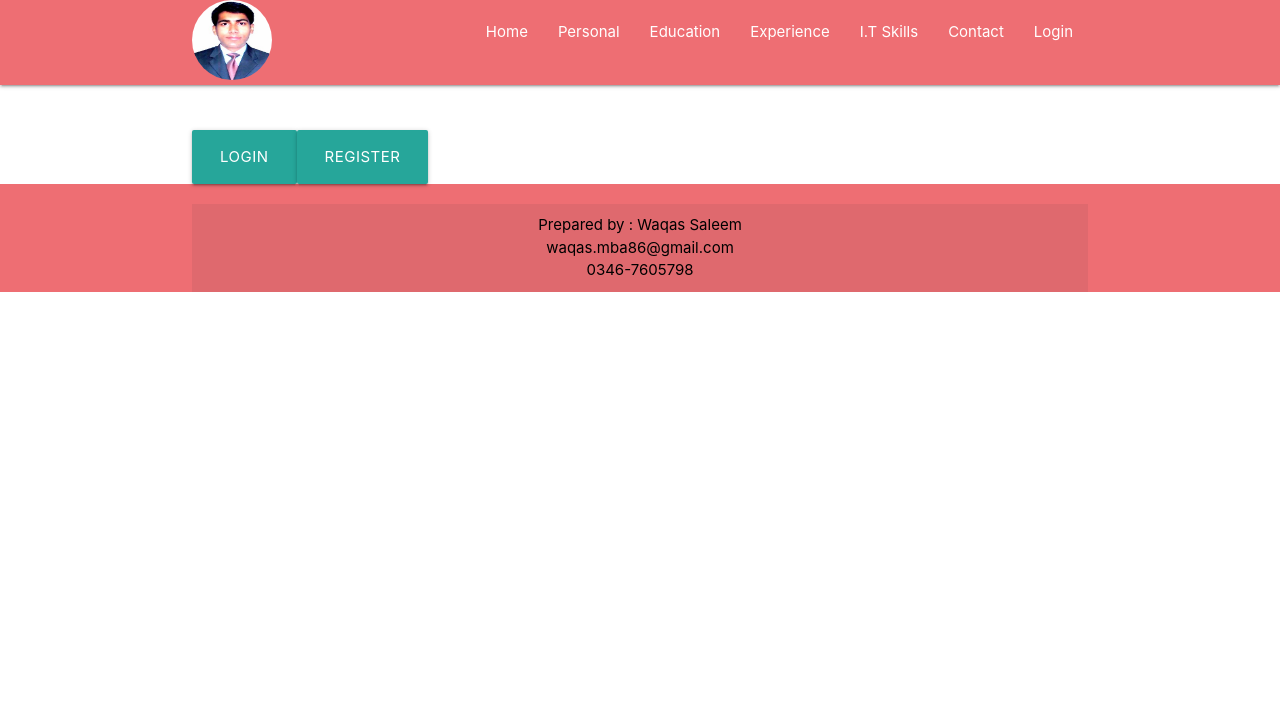
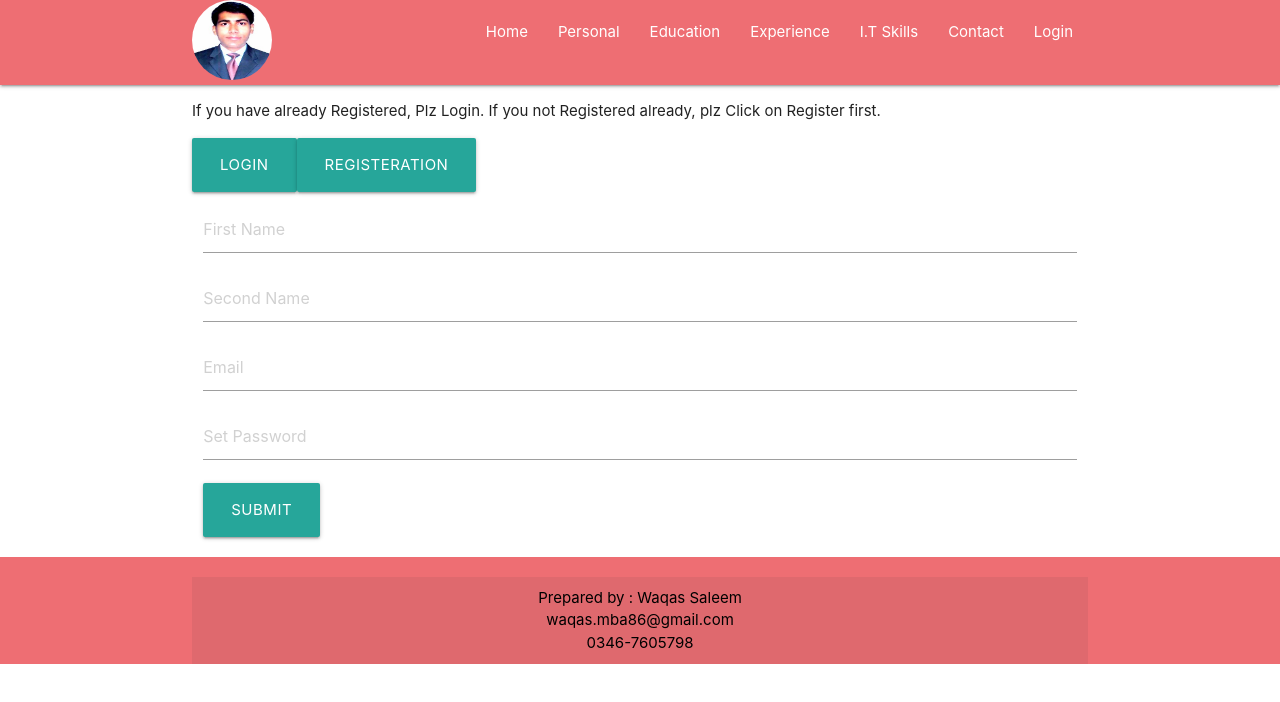
Before and after one commit to waqas3467605798/my_profile, a React (Create React App) app: page /Login in a window 1280 px wide. Shown: the top 702 px of the page. Built offline with nearby package versions, Linux system fonts and the light colour scheme; no server answers.

Commit message:
setting of login page

```diff
--- a/src/App.css
+++ b/src/App.css
@@ -15,3 +15,11 @@
 .btn{
     width:200px;
 }
+
+.loginChange{
+    visibility: hidden;
+}
+
+.display{
+    display: none;
+}
--- a/src/component/Footer.js
+++ b/src/component/Footer.js
@@ -16,9 +16,9 @@ constructor(){
     render() {
         return (
 
-                <footer class="page-footer">
-                <div class="footer-copyright container">
-                    <div class="container center black-text">
+                <footer className="page-footer">
+                <div className="footer-copyright container">
+                    <div className="container center black-text">
                     Prepared by : Waqas Saleem  <br/> waqas.mba86@gmail.com <br/> 0346-7605798
                  {/*   <span class="grey-text text-lighten-4 right" href="#!">E-mail: waqas.mba86@gmail.com Mobile: 0346-7605798</span>*/}
                     </div>
--- a/src/component/Login.js
+++ b/src/component/Login.js
@@ -1,34 +1,37 @@
 import React, {Component} from 'react'
 import '../App.css'
-import M from "materialize-css";
-import {Link} from 'react-router-dom'
-import {Route} from 'react-router-dom'
-
+import fire from '../config/Firebase'
 
 class Login extends Component {
 constructor(props){
     super(props)
     this.state = {
-        user: null
+        user: null,
     }
 }
 
 
 componentDidMount(){
-
+this.authListener();
 }
 
+
+authListener = ()=>{
+fire.auth().onAuthStateChanged( (user)=>{
+    if(user){
+        this.setState({user})
+    } else {
+        this.setState({user:null})
+    }
+})
+}
 
 
 
     render() {
         return (
 <div className='container'>
-    <br/><br/>
-<Link to='/Login/loginform'><button className="waves-effect btn-large">Login</button></Link>
-<Link to='/Login/register'><button className="waves-effect btn-large">Register</button></Link>
-<Route path='/Login/register' component={Register} />
-<Route path='/Login/loginform' component={Loginform} />
+    {this.state.user ? (<DisplayLoginPage/>) : <LoginRegisterFroms/>}
 </div>
 
         )
@@ -42,8 +45,75 @@ export default Login;
 
 
 
+
+
+class LoginRegisterFroms extends Component{
+    constructor(props){
+        super(props)
+        this.state = {
+            displayLoginForm: false,
+            displayRegisterForm: true
+        }
+    }
+
+    // this function will run when you click on Login button
+    displayLoginForm = ()=>{
+    this.setState({displayLoginForm: true, displayRegisterForm: false})
+    }
+
+
+    // this function will run when you click on Register button
+    displayRegisterForm = ()=>{
+        this.setState({displayLoginForm: false, displayRegisterForm: true})
+    }
+
+    render(){
+        return(
+            <div>
+            <p>If you have already Registered, Plz Login. If you not Registered already, plz Click on Register first.</p>
+        <button className="waves-effect btn-large" onClick={this.displayLoginForm}>Login </button>
+        <button className="waves-effect btn-large" onClick={this.displayRegisterForm}>Registeration</button>
+
+                {/* LoginForm Div*/}
+                <div className={this.state.displayLoginForm===true ? '' : 'display'}>
+                <Loginform/>
+                </div>
+
+                {/* RegisterForm Div*/}
+                <div className={this.state.displayRegisterForm===true ? '' : 'display'}>
+                <Register/>
+                </div>
+
+        </div>
+        )
+    }
+}
+
+
+
+
+
+
+
 // Register Form Component
 class Register extends Component{
+
+
+signup = ()=>{
+const email = document.querySelector('#email2').value;
+const password = document.querySelector('#password2').value;
+
+fire.auth().createUserWithEmailAndPassword(email, password)
+.then( (u)=>{
+    console.log("successfully login");
+} )
+.catch( (err)=>{
+    console.log('error')
+} )
+
+}
+
+
 
     render(){
         return (
@@ -53,26 +123,26 @@ class Register extends Component{
             <div className="col s12">
 
              <div className="input-field">
-             <input placeholder="First Name" id="firstName" type="text" class="validate" />
+             <input placeholder="First Name" id="firstName" type="text" className="validate" />
              {/* <label forhtml="first_name">First Name</label> */}
               </div>
 
               <div className="input-field">
-             <input placeholder="Second Name" id="secondName" type="text" class="validate" />
+             <input placeholder="Second Name" id="secondName" type="text" className="validate" />
              {/* <label forhtml="first_name">First Name</label> */}
               </div>
 
               <div className="input-field">
-             <input placeholder="Email" id="email" type="text" class="validate" />
+             <input placeholder="Email" id="email2" type="text" className="validate" />
              {/* <label forhtml="first_name">First Name</label> */}
               </div>
 
               <div className="input-field">
-             <input placeholder="Set Password" id="password" type="text" class="validate" />
+             <input placeholder="Set Password" id="password2" type="text" className="validate" />
              {/* <label forhtml="first_name">First Name</label> */}
               </div>
 
-              <button className="waves-effect btn-large">Submit</button>
+              <button className="waves-effect btn-large" onClick={this.signup}>Submit</button>
              </div>
              </div>
 
@@ -92,6 +162,22 @@ class Register extends Component{
 
 class Loginform extends Component{
 
+
+
+   signin = ()=>{
+    const email = document.querySelector('#email').value;
+    const password = document.querySelector('#password').value;
+
+    fire.auth().signInWithEmailAndPassword(email, password)
+    .then( (u)=>{
+        console.log("successfully login");
+    } )
+    .catch( (err)=>{
+        console.log('error')
+    } )
+   }
+
+
     render(){
         return (
             <div>
@@ -102,16 +188,16 @@ class Loginform extends Component{
 
 
               <div className="input-field">
-             <input placeholder="Email" id="email" type="text" class="validate" />
+             <input placeholder="Email" id="email" type="text" className="validate" />
              {/* <label forhtml="first_name">First Name</label> */}
               </div>
 
               <div className="input-field">
-             <input placeholder="Password" id="password" type="text" class="validate" />
+             <input placeholder="Password" id="password" type="text" className="validate" />
              {/* <label forhtml="first_name">First Name</label> */}
               </div>
 
-              <button className="waves-effect btn-large">Submit</button>
+              <button className="waves-effect btn-large" onClick={this.signin}>Submit</button>
              </div>
              </div>
 
@@ -119,3 +205,21 @@ class Loginform extends Component{
         )
     }
 }
+
+
+
+class DisplayLoginPage extends Component{
+
+
+logout = ()=>{
+fire.auth().signOut();
+}
+    render(){
+        return (
+            <div>
+                Successfully loged in
+                <button onClick={this.logout}>Logout</button>
+            </div>
+        )
+    }
+}
--- a/src/config/Firebase.js
+++ b/src/config/Firebase.js
@@ -1,9 +1,9 @@
-import * as firebase from "firebase/app";
+import firebase from 'firebase';
 
 // Add the Firebase products that you want to use
-import "firebase/auth";
-import "firebase/firestore";
-import "firebase/storage";
+// import "firebase/auth";
+// import "firebase/firestore";
+// import "firebase/storage";
 
 
 var firebaseConfig = {
@@ -17,11 +17,11 @@ var firebaseConfig = {
   measurementId: "G-DR2KG8P9N9"
 };
   // Initialize Firebase
-  firebase.initializeApp(firebaseConfig);
+  const fire = firebase.initializeApp(firebaseConfig);
   //firebase.analytics();
 
-var db = firebase.firestore();
+// var db = firebase.firestore();
 
-export {db};
+// export {db};
 
-export default firebase;
+export default fire;
```
